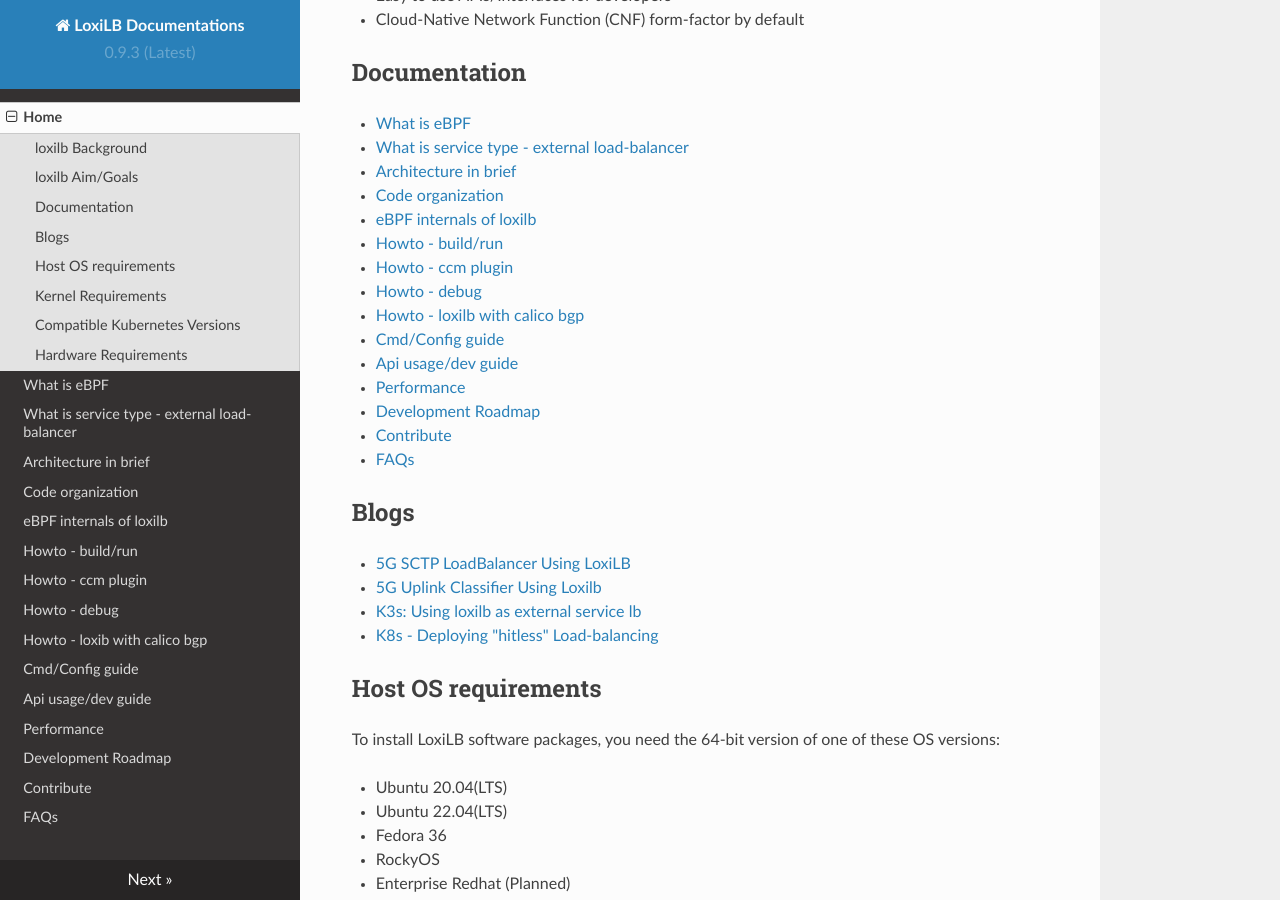
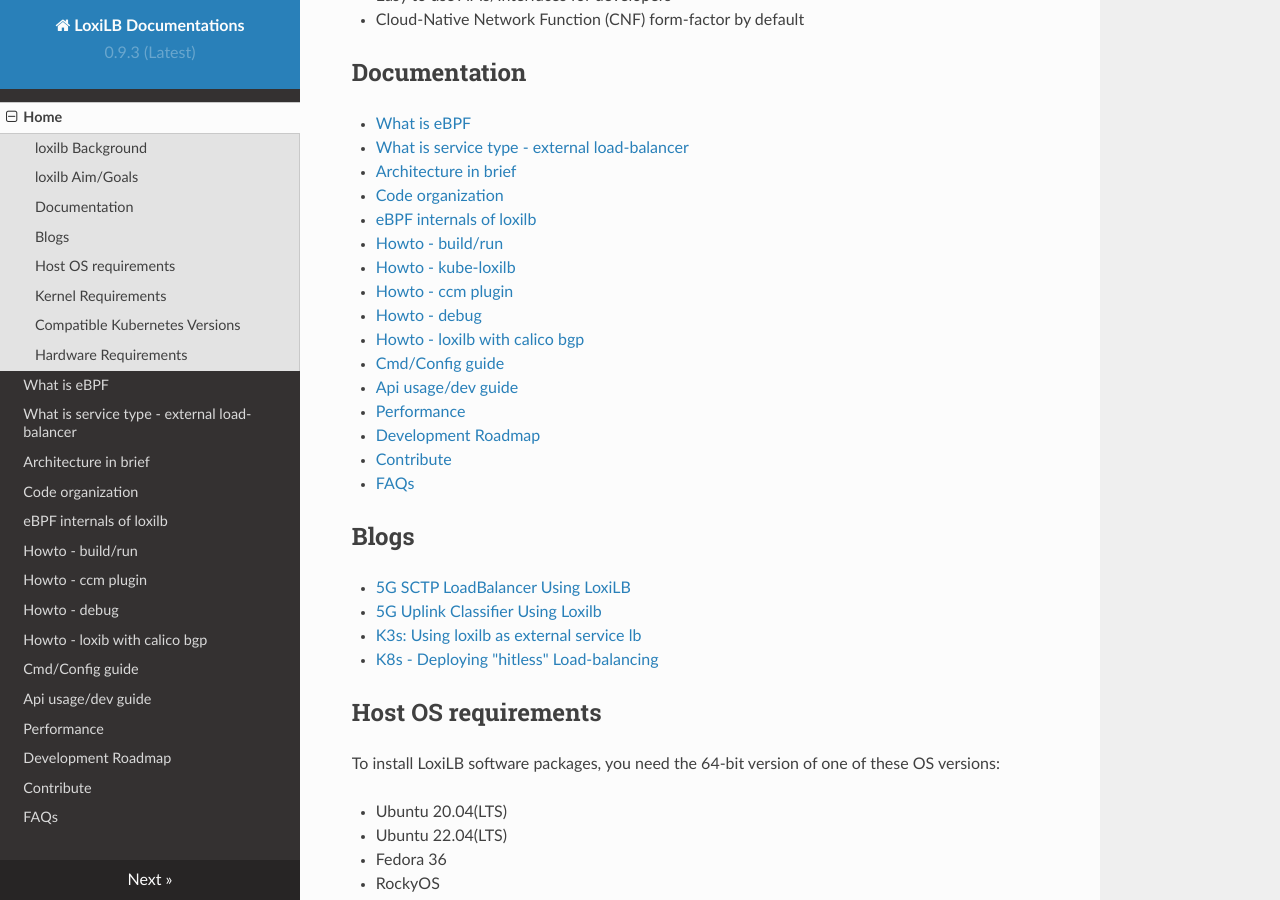
Before and after one commit to loxilb-io/loxilbdocs, an MkDocs documentation site: the page built from docs/index.md, in a window 1280 px wide and 900 px high, scrolled down 1470 px. Built offline with MkDocs 1.6.1, drawn with Linux system fonts in a browser that asks for light colours; nearby versions of some CDN libraries.

Commit message:
Update index.md

```diff
--- a/docs/index.md
+++ b/docs/index.md
@@ -43,6 +43,7 @@
 - [Code organization](code.md)
 - [eBPF internals of loxilb](loxilbebpf.md)
 - [Howto - build/run](run.md)
+- [Howto - kube-loxilb](docs/kube-loxilb.md)
 - [Howto - ccm plugin](ccm.md)
 - [Howto - debug](debugging.md)
 - [Howto - loxilb with calico bgp](integrate_bgp_eng.md)
```
